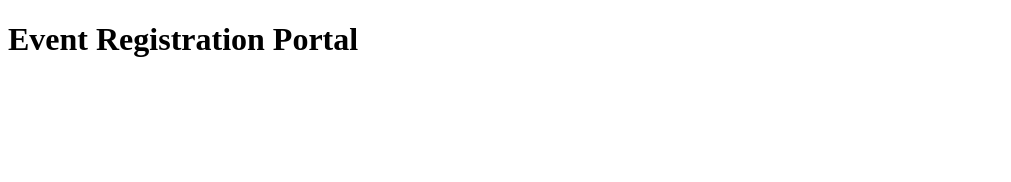
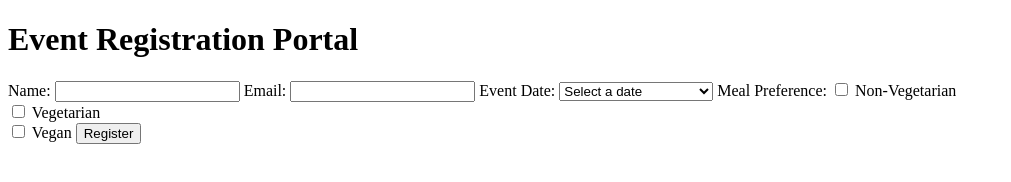
Before and after one commit to AndyofStateFarm/Coding-Challenge-8, a plain HTML site: page index.html in a window 1280 px wide. Shown: the whole page, without its empty margins (0-1011 px from the left). Drawn offline with Linux system fonts and the light colour scheme.

Commit message:
Create registration form with inputs and display area.

```diff
--- a/index.html
+++ b/index.html
@@ -9,5 +9,34 @@
     <body>
         <h1>Event Registration Portal</h1>
 
+        <form id="RegistrationForm">
+            <label for="name">Name:</label>
+            <input type="text" id="name" name="name" required>
+
+            <label for="email">Email:</label>
+            <input type="email" id="email" name="email" required>
+
+            <label for="eventDate">Event Date:</label>
+            <select id="eventDate" name="eventDate" required>
+                <option value="">Select a date</option>
+                <option value="2024-08-25">August 25th, 2024</option>
+                <option value="2024-09-15">September 15th, 2024</option>
+                <option value="2024-10-05">October 5th, 2024</option>
+            </select>
+
+            <label>Meal Preference:</label>
+            <input type="checkbox" id="nonVegetarian" name="preferences" value="Non-Vegetarian">
+            <label for="nonVegetarian">Non-Vegetarian</label>
+            <br>
+            <input type="checkbox" id="vegetarian" name="preferences" value="Vegetarian">
+            <label for="vegetarian">Vegetarian</label>
+            <br>
+            <input type="checkbox" id="vegan" name="preferences" value="Vegan">
+            <label for="vegan">Vegan</label>
+
+            <button type="submit">Register</button>
+        </form>
+
+        <div id="RegistrationDetails"></div>
     </body>
 </html>
```
